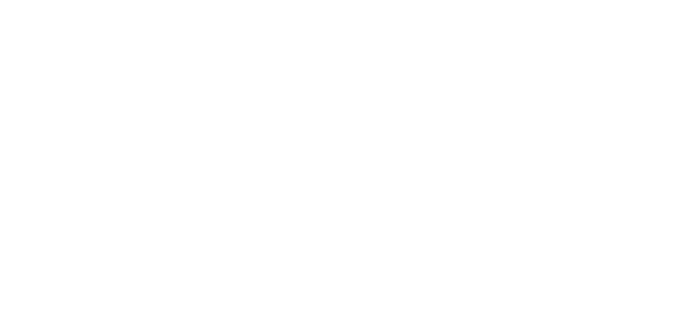
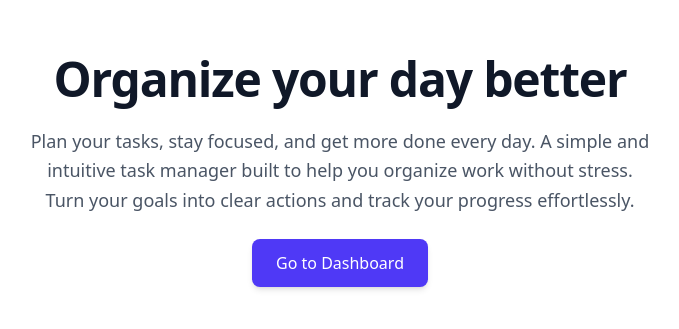
Before and after one commit to houssamelbadaoui/Next.js-Task-manager, a Next.js app: page / in a window 1280 px wide. Shown: the part 229-558 px from the top of the page, without its empty margins (300-979 px from the left). Built offline with nearby package versions, Linux system fonts and the light colour scheme.

Commit message:
Add simple landing page

```diff
--- a/src/app/page.tsx
+++ b/src/app/page.tsx
@@ -1,5 +1,20 @@
-import Image from "next/image";
-
 export default function Home() {
-  return;
+  return (
+    <main className="min-h-screen flex items-center justify-center bg-grandient-to-br from-white via-gray-50 to-indigo-100">
+      <div className="text-center max-w-2xl space-y-6 px-6 ">
+        <h1 className="text-gray-900 md:text-5xl font-bold tracking-tight">
+          Organize your day better
+        </h1>
+        <p className="text-gray-600 text-lg leading-relaxed">
+          Plan your tasks, stay focused, and get more done every day. A simple
+          and intuitive task manager built to help you organize work without
+          stress. Turn your goals into clear actions and track your progress
+          effortlessly.
+        </p>
+        <button className="bg-indigo-600 text-white px-6 py-3 rounded-lg font-medium hover:bg-indigo-700 transition duration-200 shadow-md hover:shadow-lg">
+          Go to Dashboard
+        </button>
+      </div>
+    </main>
+  );
 }
```
Also changed, not shown: src/app/dashboard/page.tsx (added).
